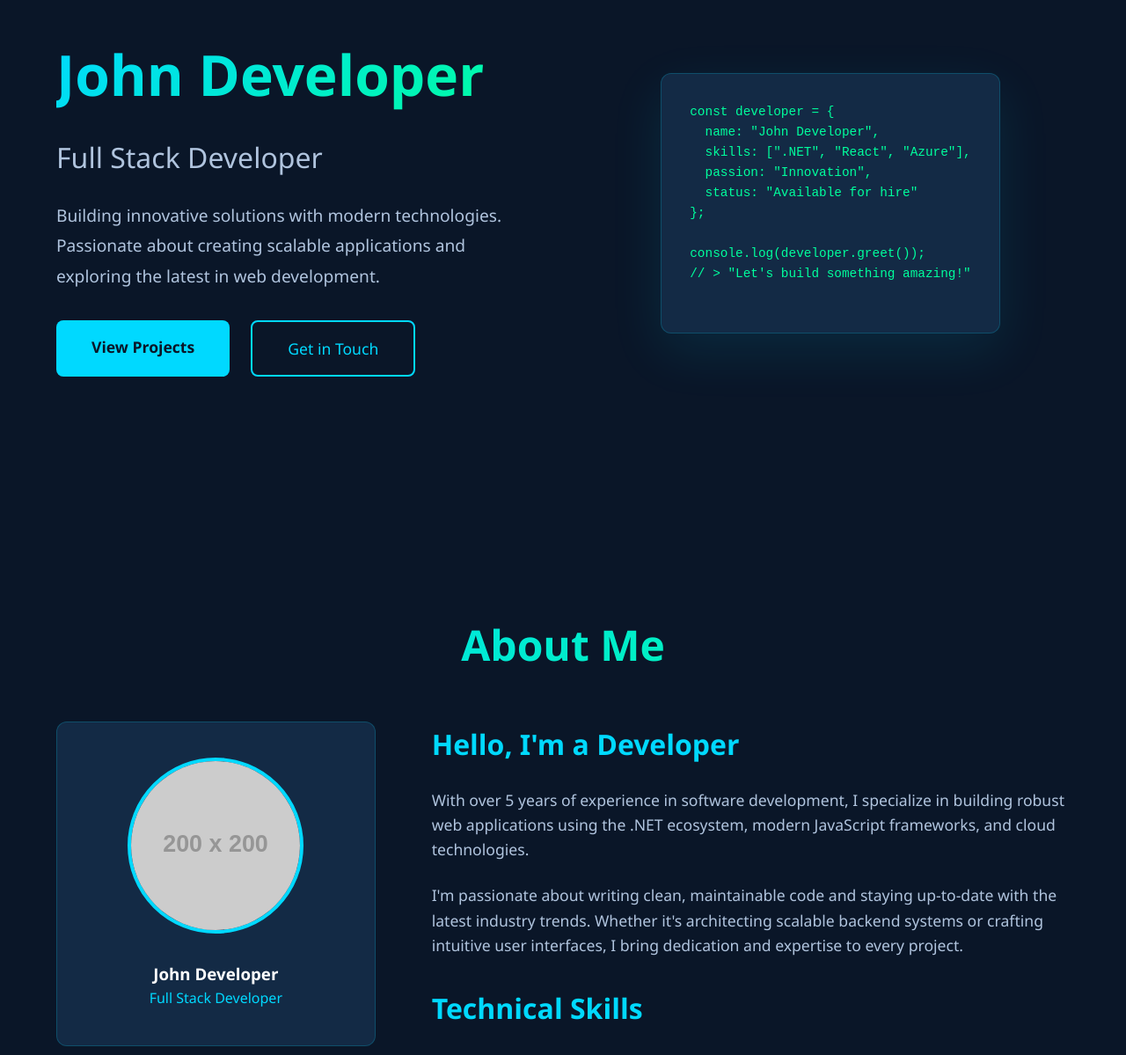
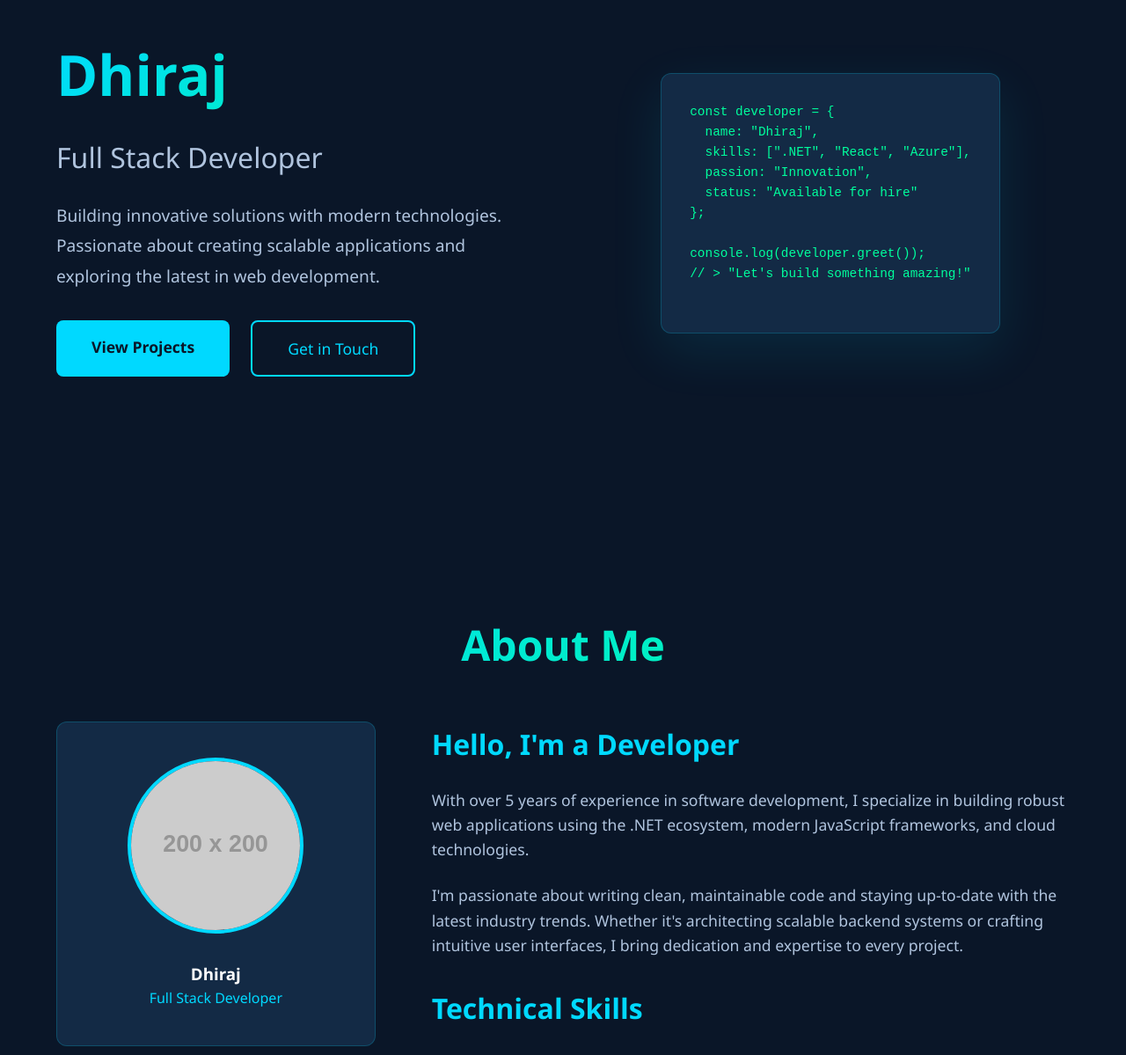
Before and after one commit to dev-dhiraj01/dev-dhiraj01, a plain HTML site: page index.html in a window 1280 px wide. Shown: the part 201-1400 px from the top of the page at 88% size. Drawn offline with Linux system fonts and the light colour scheme; placeholder pictures from the web are drawn by us.

Commit message:
modified some detail

```diff
--- a/index.html
+++ b/index.html
@@ -4,7 +4,7 @@
 <head>
     <meta charset="UTF-8">
     <meta name="viewport" content="width=device-width, initial-scale=1.0">
-    <title>John Developer - Portfolio</title>
+    <title>Dhiraj - Portfolio</title>
     <link rel="stylesheet" href="style.css">
 </head>
 
@@ -26,7 +26,7 @@
     <section id="home" class="hero">
         <div class="hero-content fade-in">
             <div class="hero-text">
-                <h1>John Developer</h1>
+                <h1>Dhiraj</h1>
                 <h2>Full Stack Developer</h2>
                 <p>Building innovative solutions with modern technologies. Passionate about creating scalable
                     applications and exploring the latest in web development.</p>
@@ -39,7 +39,7 @@
                 <div class="code-window">
                     <pre>
 const developer = {
-  name: "John Developer",
+  name: "Dhiraj",
   skills: [".NET", "React", "Azure"],
   passion: "Innovation",
   status: "Available for hire"
@@ -59,7 +59,7 @@ console.log(developer.greet());
         <div class="about-content">
             <div class="about-card">
                 <img src="https://via.placeholder.com/200" alt="Profile">
-                <h3>John Developer</h3>
+                <h3>Dhiraj</h3>
                 <p style="color: var(--accent-cyan);">Full Stack Developer</p>
             </div>
             <div class="about-text">
@@ -210,7 +210,7 @@ console.log(developer.greet());
             <a href="#">Twitter</a>
             <a href="#">Email</a>
         </div>
-        <p style="color: var(--text-secondary);">© 2025 John Developer. All rights reserved.</p>
+        <p style="color: var(--text-secondary);">© 2025 Dhiraj. All rights reserved.</p>
     </footer>
 
     <script src="script.js">
```
